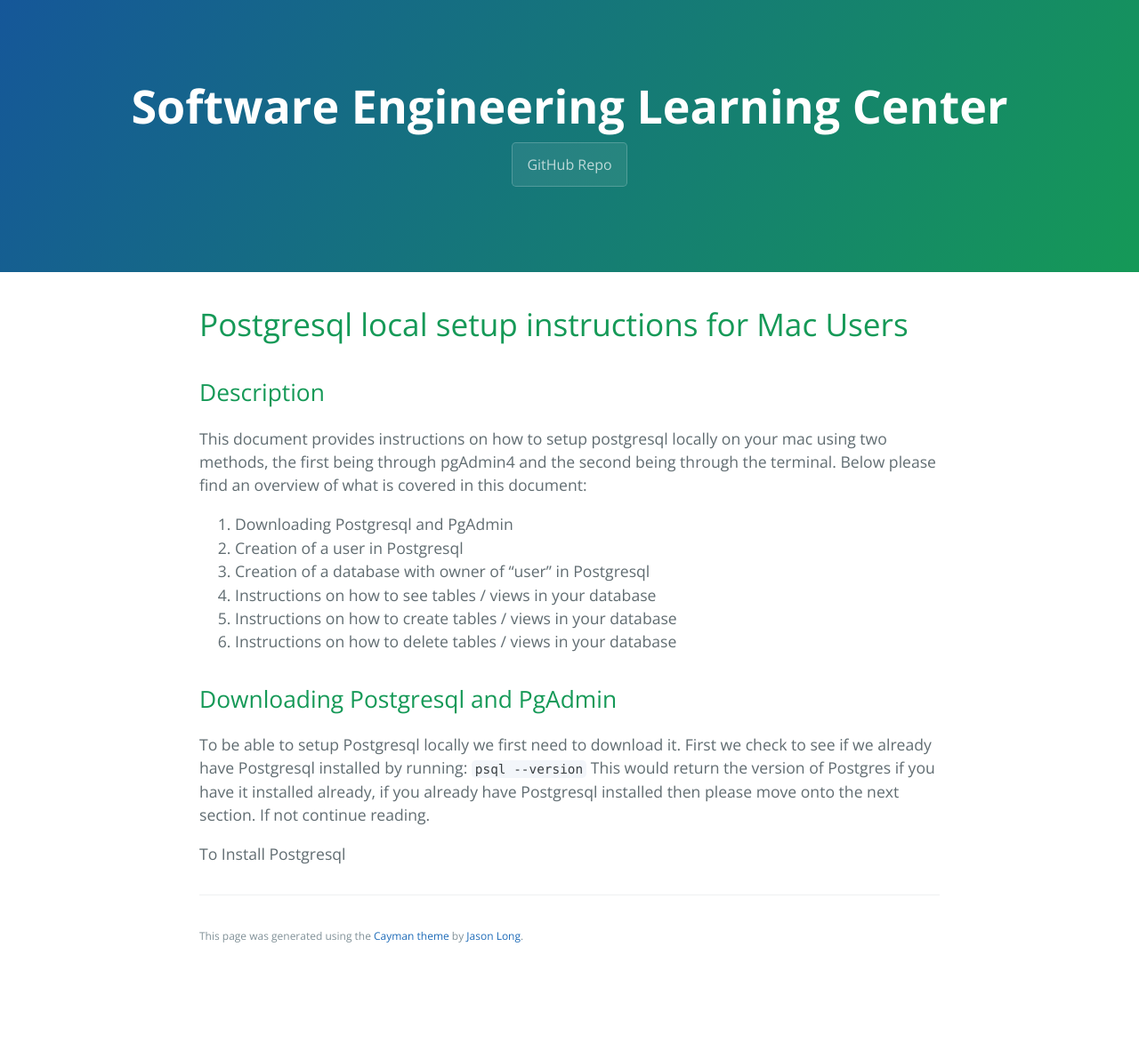
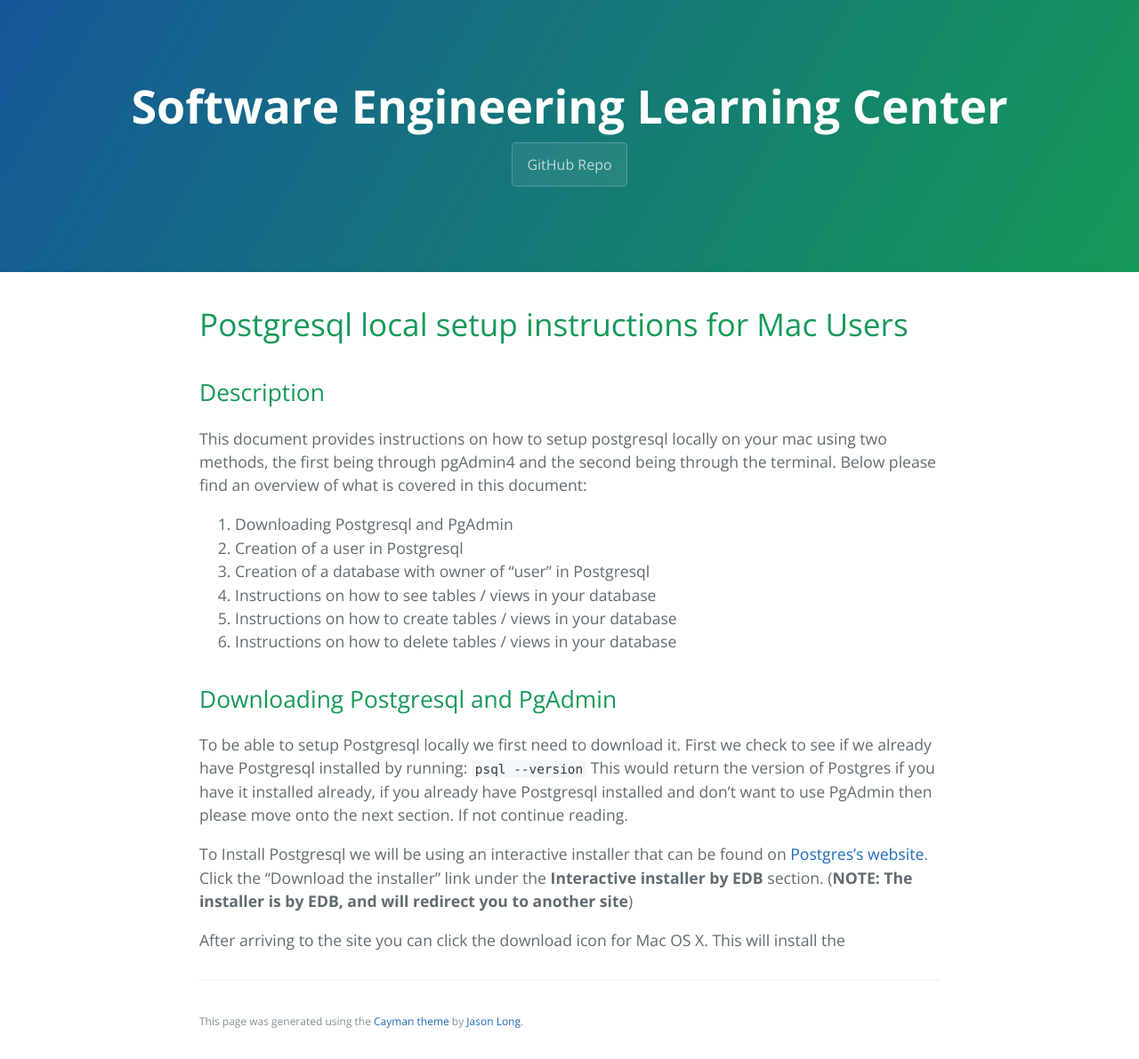
Before and after one commit to learning-software-engineering/learning-software-engineering.github.io, a Jekyll site: the page built from Topics/Tech_Stacks/Setup_and_Run_Postgresql_Locally_Mac.md, in a window 1280 px wide. Shown: the whole page at 89% size. Built offline with Jekyll 4.4.1, drawn with Linux system fonts in a browser that asks for light colours; our own code applies the rules of GitHub Pages for plain Markdown files; before the commit the page ends 1095 px from its top, so only the background shows below that.

Commit message:
added more updates to the first section

````diff
--- a/Topics/Tech_Stacks/Setup_and_Run_Postgresql_Locally_Mac.md
+++ b/Topics/Tech_Stacks/Setup_and_Run_Postgresql_Locally_Mac.md
@@ -10,6 +10,8 @@ This document provides instructions on how to setup postgresql locally on your m
 6. Instructions on how to delete tables / views in your database
 
 ## Downloading Postgresql and PgAdmin
-To be able to setup Postgresql locally we first need to download it. First we check to see if we already have Postgresql installed by running: ```psql --version``` This would return the version of Postgres if you have it installed already, if you already have Postgresql installed then please move onto the next section. If not continue reading.
+To be able to setup Postgresql locally we first need to download it. First we check to see if we already have Postgresql installed by running: ```psql --version``` This would return the version of Postgres if you have it installed already, if you already have Postgresql installed and don't want to use PgAdmin then please move onto the next section. If not continue reading.
 
-To Install Postgresql
+To Install Postgresql we will be using an interactive installer that can be found on [Postgres's website](https://www.postgresql.org/download/macosx/). Click the "Download the installer" link under the **Interactive installer by EDB** section. (**NOTE: The installer is by EDB, and will redirect you to another site**)
+
+After arriving to the site you can click the download icon for Mac OS X. This will install the
````
